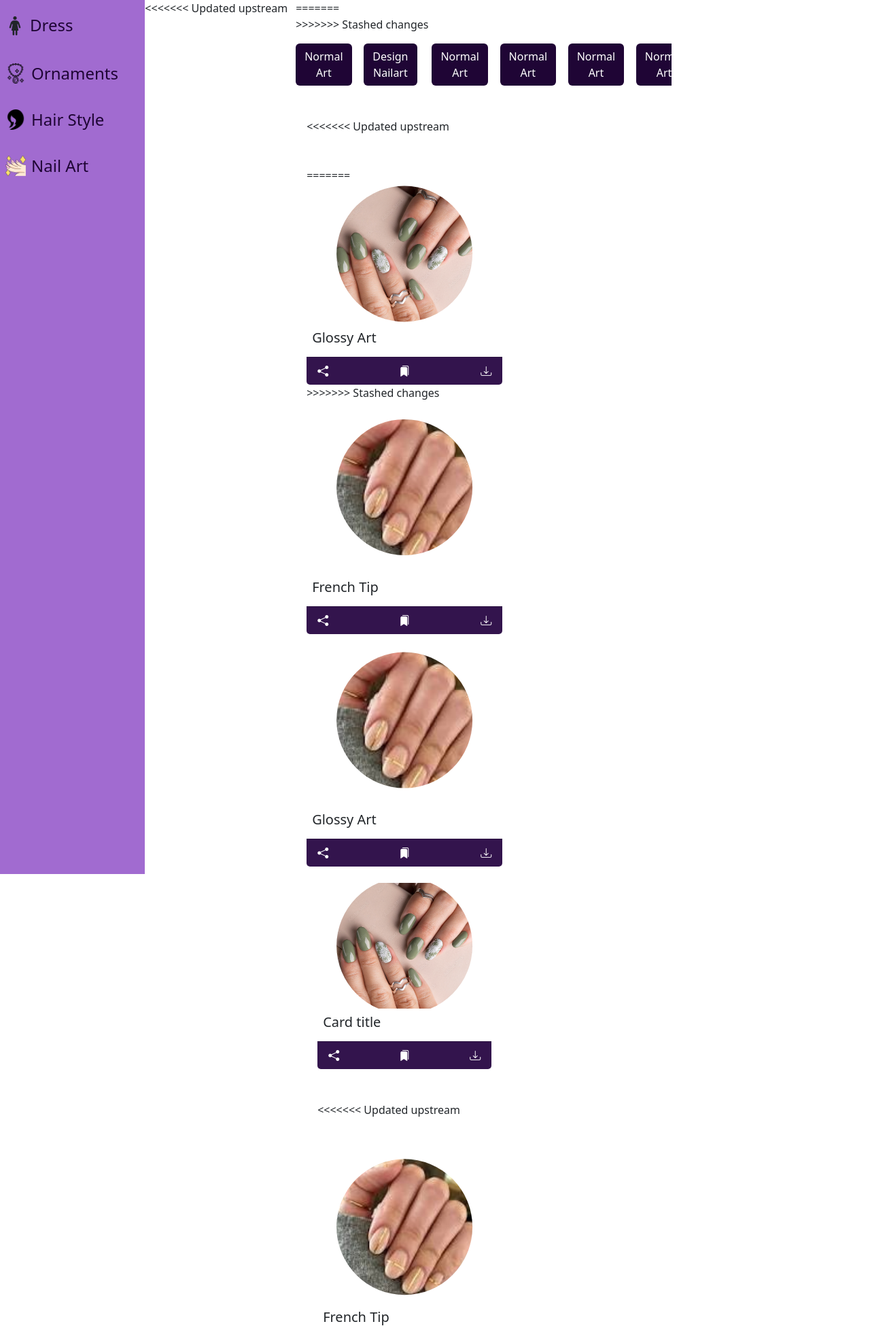
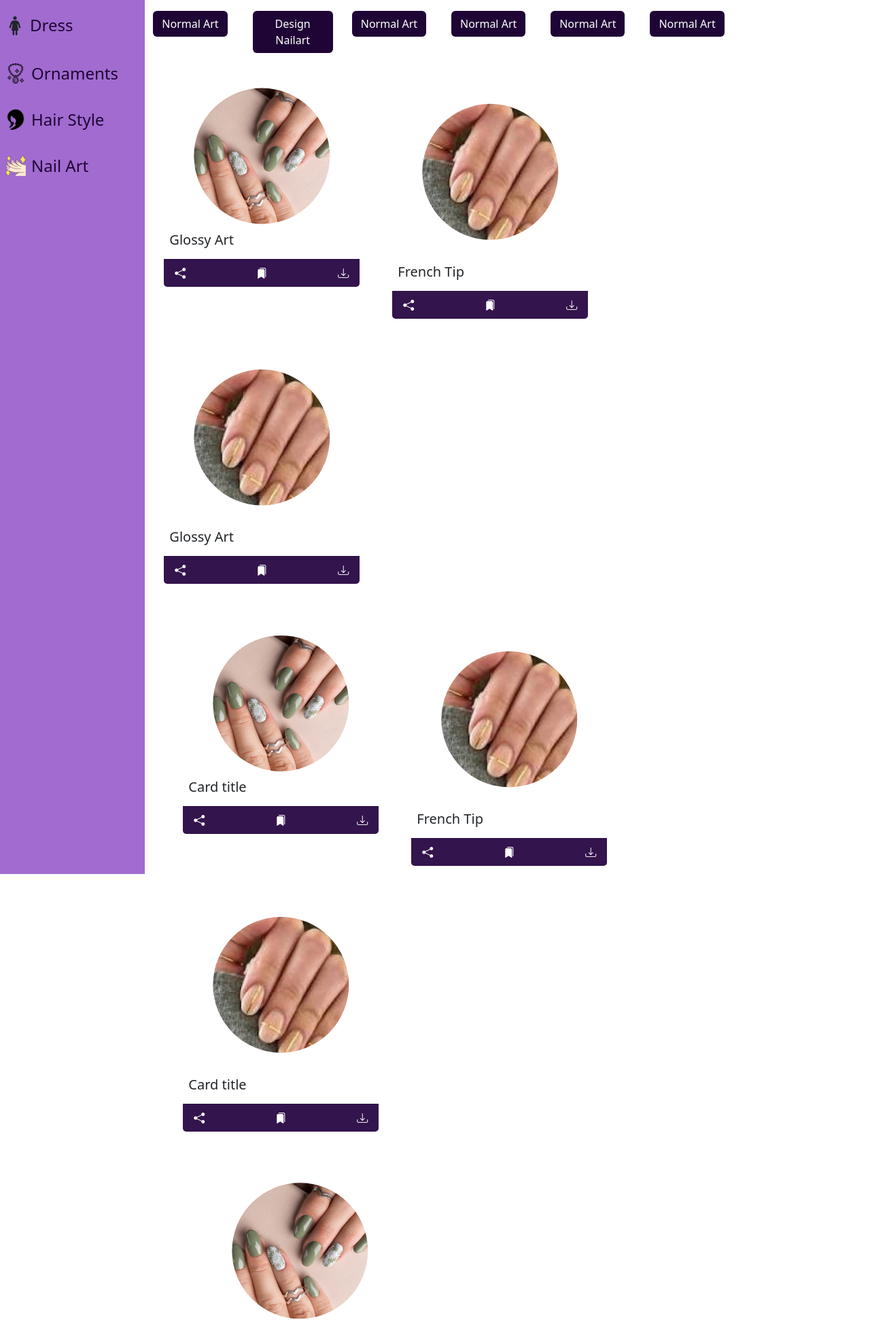
Before and after one commit to sivadharshika/Zyora, a Python web app: template templates/nailArt.html in a window 1280 px wide. Shown: the part 70-2021 px from the top of the page at 68% size. Run offline with Jinja, Linux system fonts and the light colour scheme; the template is opened without the code that fills it, so the values that code supplies are empty.

Commit message:
NailArt modified

```diff
--- a/templates/nailArt.html
+++ b/templates/nailArt.html
@@ -86,11 +86,7 @@
                     </li>
                 </nav>
             </div>
-<<<<<<< Updated upstream
             <div class="col-md-8 " style="height:100; overflow-y:scroll;">
-=======
-            <div class="col-md-8 "style="height:100; overflow-y:scroll;">
->>>>>>> Stashed changes
                 <div class="row gap-1 flex-nowrap mt-3">
                     <div class=" col-md-2">
                         <button class="btn">Normal Art</button>
@@ -113,9 +109,6 @@
                 </div>
 
                 <div class="row gap-5 mt-5 mx-3">
-<<<<<<< Updated upstream
-                    <div class="card p-0 border-0" style="width: 18rem;">
-=======
                     <div class="card p-0 border-0" style="width: 18rem;">
                         <div class="card-header p-0 border-0 bg-transparent">
                             <img src="../static/img/nailart2.jpg" class="img-fluid card-img" alt="..."
@@ -133,7 +126,6 @@
                         </div>
                     </div>
                     <div class="card p-0 border-0" style="width: 18rem">
->>>>>>> Stashed changes
                         <div class="card-header p-0 border-0 bg-transparent">
                             <img src="../static/img/nail art i1.jpeg" class="img-fluid card-img" alt="..."
                                 style="clip-path: circle(100px);">
@@ -180,7 +172,6 @@
                             <i class="bi bi-download"></i>
                         </div>
                     </div>
-<<<<<<< Updated upstream
                     <div class="card p-0 border-0" style="width: 18rem">
                         <div class="card-header p-0 border-0 bg-transparent">
                             <img src="../static/img/nail art i1.jpeg" class="img-fluid card-img" alt="..."
@@ -232,10 +223,6 @@
                         </div>
                     </div>
                 </div>
-=======
-                    </div>
-            </div>
->>>>>>> Stashed changes
             </div>
 
             <div class="col-md-2 vh-100 sidebar">
```
